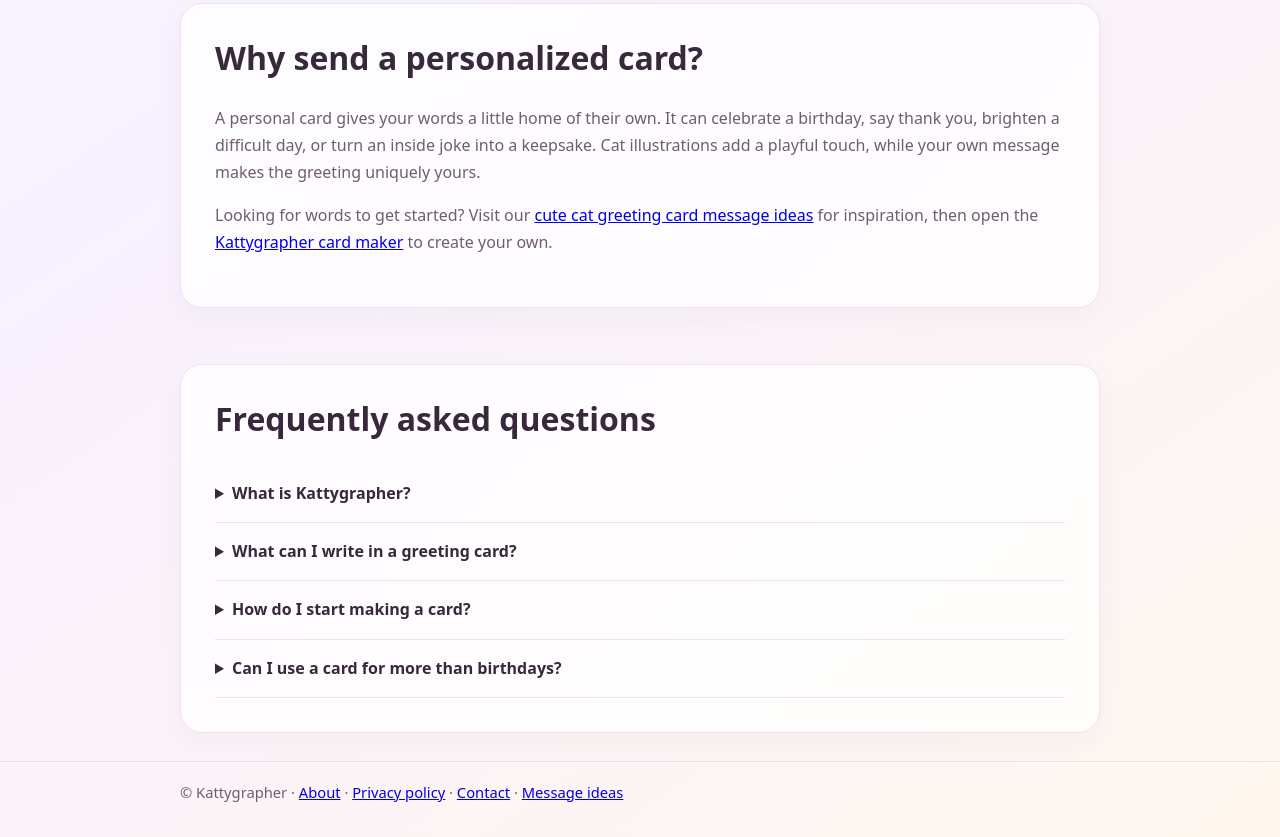
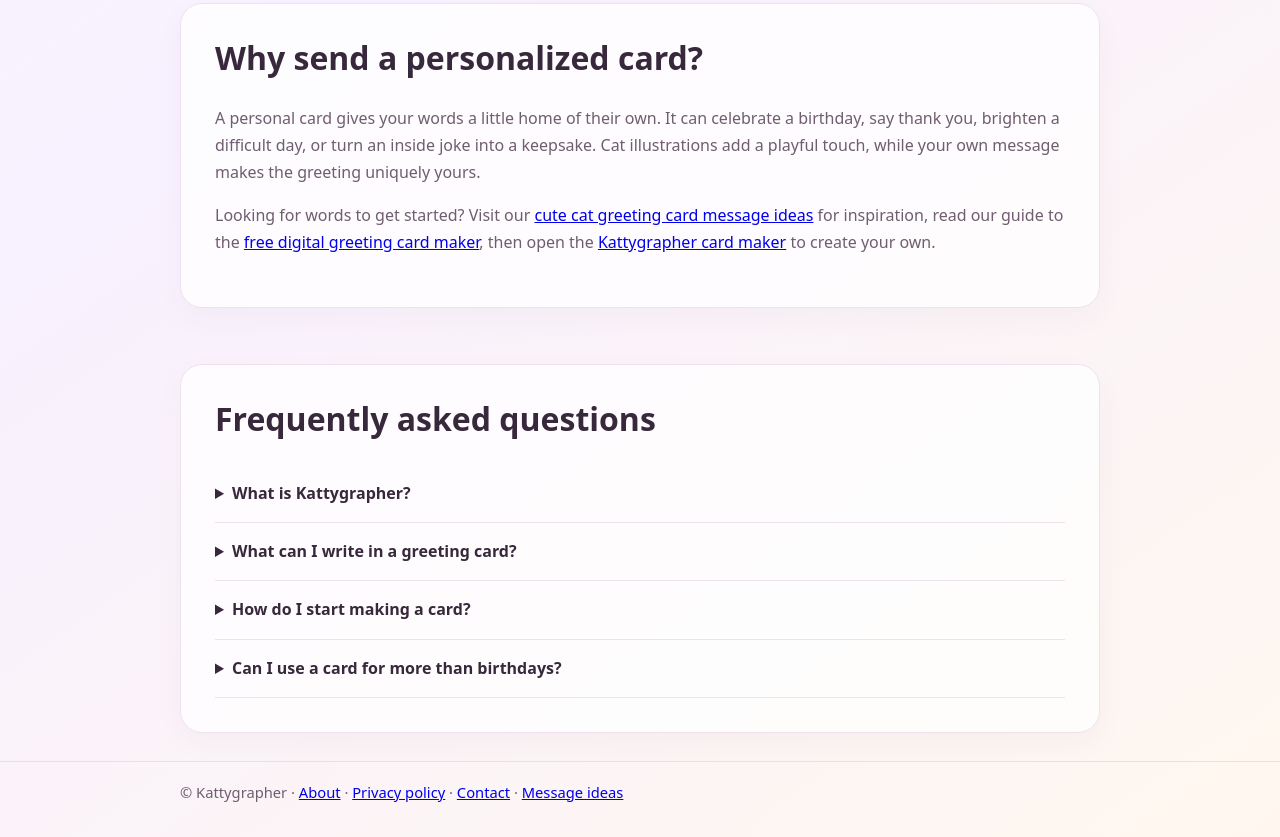
Before and after one commit to letscrackitt/kattygrapher, a plain HTML site: page create-cat-greeting-cards.html in a window 1280 px wide. Shown: the part 1539-2376 px from the top of the page. Drawn offline with Linux system fonts and the light colour scheme.

Commit message:
Link card guide to digital greeting card landing page

```diff
--- a/create-cat-greeting-cards.html
+++ b/create-cat-greeting-cards.html
@@ -70,7 +70,7 @@
       <div class="panel">
         <h2>Why send a personalized card?</h2>
         <p>A personal card gives your words a little home of their own. It can celebrate a birthday, say thank you, brighten a difficult day, or turn an inside joke into a keepsake. Cat illustrations add a playful touch, while your own message makes the greeting uniquely yours.</p>
-        <p>Looking for words to get started? Visit our <a href="/cute-cat-greeting-card-messages.html">cute cat greeting card message ideas</a> for inspiration, then open the <a href="/">Kattygrapher card maker</a> to create your own.</p>
+        <p>Looking for words to get started? Visit our <a href="/cute-cat-greeting-card-messages.html">cute cat greeting card message ideas</a> for inspiration, read our guide to the <a href="/free-digital-greeting-cards.html">free digital greeting card maker</a>, then open the <a href="/">Kattygrapher card maker</a> to create your own.</p>
       </div>
     </section>
     <section class="wrap section faq">
```
